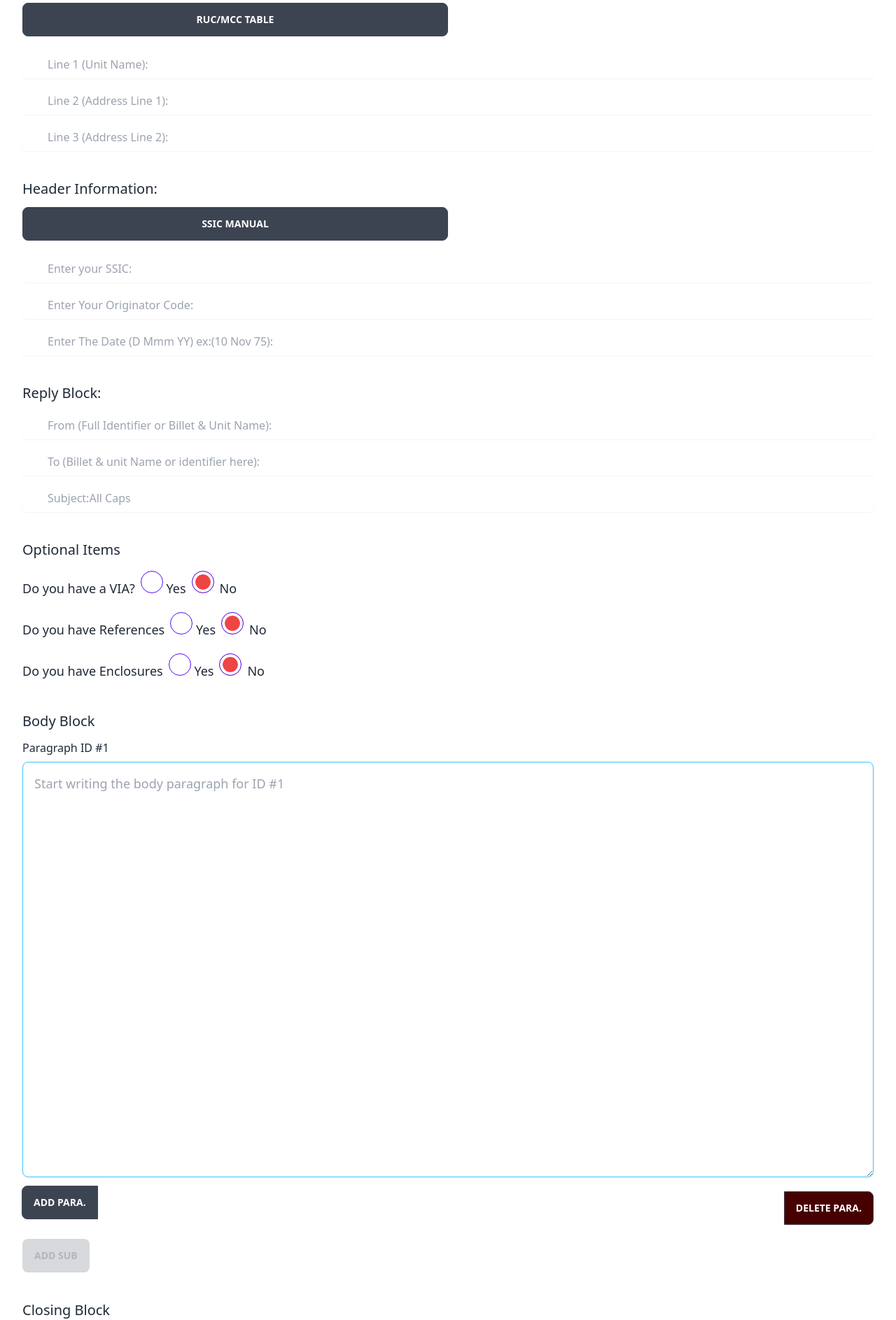
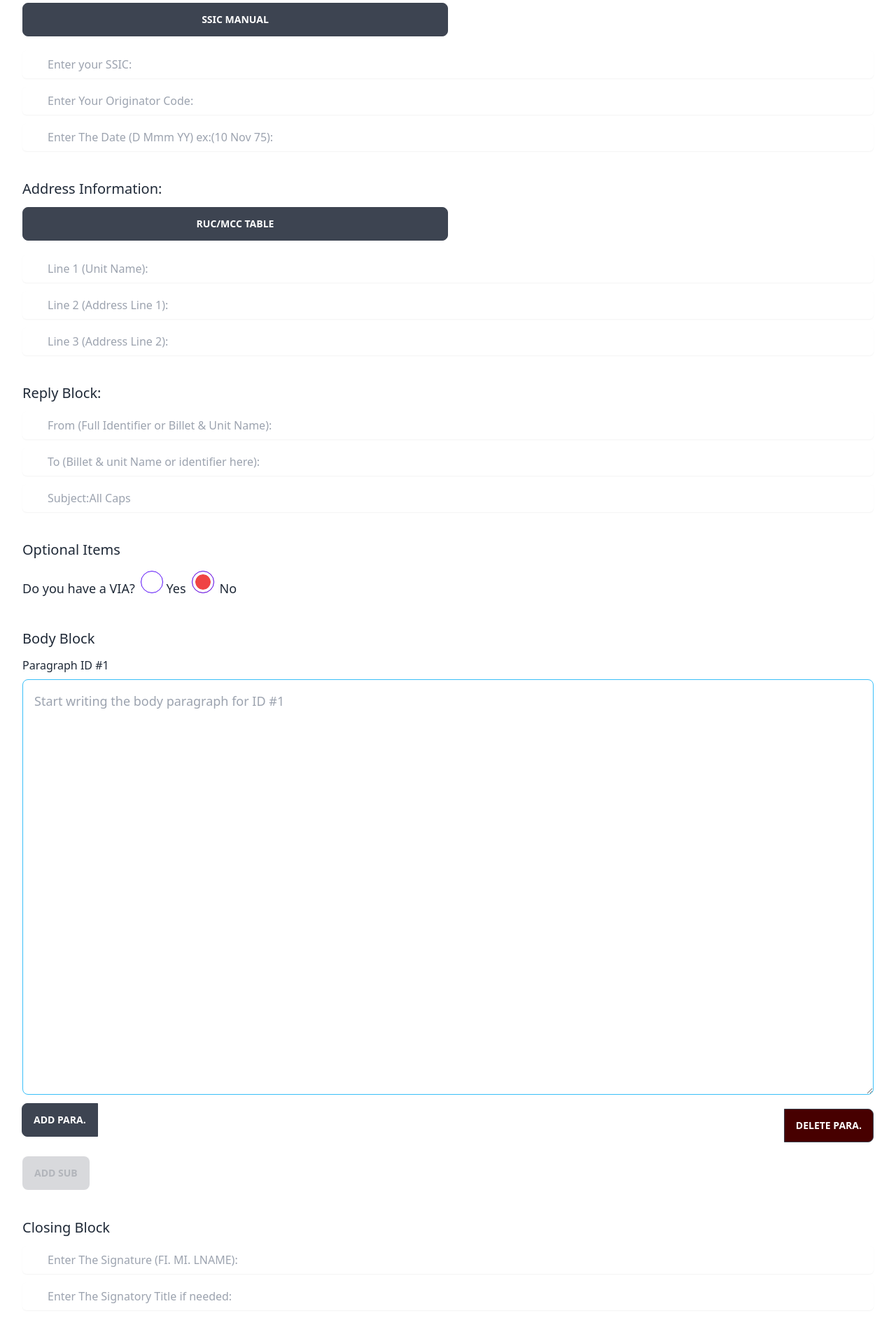
Before and after one commit to GregPetropoulos/Naval-Letter-Generator, a React (Create React App) app: page / in a window 1280 px wide. Shown: the part 480-2367 px from the top of the page at 70% size. Built offline with nearby package versions, Linux system fonts and the light colour scheme.

Commit message:
Migrating the state to to the top level of app.js and changed the state to an object rather an array. The inputfields are working correctly with the migrated state, next the radio buttons

```diff
--- a/src/App.js
+++ b/src/App.js
@@ -3,16 +3,32 @@
 // Naval Letter Format Generator
 
 
-
+import { useState } from 'react';
 import Header from './components/Header';
 import Form from './components/Form';
 import Footer from './components/Footer';
 
 function App() {
+const [data, setData]=useState({
+  filename: '',
+  line1UnitName: '',
+  line2Address: '',
+  line3Address: '',
+  ssic: '',
+  originatorCode: '',
+  date: '',
+  fromBilletUnitName: '',
+  toBilletUnitName: '',
+  subject: '',
+  via:[{id:1, title:'some value'}],
+  enclosures:'',
+  references:''
+})
+console.log("data in appjs", data)
   return (
     <main className='container mx-auto'>
       <Header />
-      <Form />
+      <Form data={data} setData={setData}/>
       {/* <Footer /> footer must go in the form for now, its pushing on UI AT 275px and less*/}
     </main>
 
--- a/src/components/BodyBlock.jsx
+++ b/src/components/BodyBlock.jsx
@@ -117,6 +117,7 @@ const BodyBlock = () => {
               spellCheck='true'
               type='text'
               value={item.paragraph}
+              required
               onChange={(e) => bodyBlockOnChange(e, item.pId, index)}
               className=' block h-full py-4 text-xs from-control input input-bordered input-info w-full sm:text-lg '
               placeholder={`Start writing the body paragraph for ID #${item.pId}`}
--- a/src/components/ClosingBlock.jsx
+++ b/src/components/ClosingBlock.jsx
@@ -2,6 +2,7 @@ import { Fragment, useState } from 'react';
 
 const ClosingBlock = () => {
   const [closeBlock, setCloseBlock] = useState([]);
+  const [sigTitle, setSigTitle] = useState([]);
   const [copyIsChecked, setCopyIsChecked] = useState(false);
   const [addCopyInput, setAddCopyInput] = useState([]);
 
@@ -36,7 +37,7 @@ const ClosingBlock = () => {
     setAddCopyInput(textCopyInputs);
   };
   // Inline onChange for the Closing Block signature
-
+// console.log(sigTitle)
   return (
     <Fragment>
       <label className='sm:text-xl mt-7'>Closing Block</label>
@@ -48,6 +49,19 @@ const ClosingBlock = () => {
         placeholder='Enter The Signature (FI. MI. LNAME):'
         className=' text-black text-[8.5px] rounded-md py-2 pl-1 pr-0 shadow-sm focus:outline-none focus:border-sky-500 focus:ring-sky-500 focus:ring-1 sm:text-base sm:pl-9 sm:pr-3'
         type='text'
+        required
+        maxLength={50}
+      />
+  <input
+        name='title'
+        id='title'
+        value={sigTitle.tile}
+        onChange={(e) => setSigTitle(({[e.target.name]: e.target.value}) )}
+        placeholder='Enter The Signatory Title if needed:'
+        className=' text-black text-[8.5px] rounded-md py-2 pl-1 pr-0 shadow-sm focus:outline-none focus:border-sky-500 focus:ring-sky-500 focus:ring-1 sm:text-base sm:pl-9 sm:pr-3'
+        type='text'
+        required
+        maxLength={50}
       />
 
       {/****--------------4TH RADIO BUTTON AND COPY TO FIELDS-----------------****/}
@@ -88,7 +102,7 @@ const ClosingBlock = () => {
               />
 
               {/* Add button appears on last input field added */}
-              {addCopyInput.length - 1 === index && addCopyInput.length < 3 && (
+              {addCopyInput.length - 1 === index && addCopyInput.length < 10 && (
                 <button
                   type='button'
                   className='btn mr-4 mb-3 btn-sm sm:btn'
--- a/src/components/Form.jsx
+++ b/src/components/Form.jsx
@@ -5,7 +5,7 @@ import BodyBlock from './BodyBlock';
 import ClosingBlock from './ClosingBlock';
 import Footer from './Footer';
 
-const Form = () => {
+const Form = ({data,setData}) => {
   return (
     <Fragment>
     {/* // <div className='form-control'> */}
@@ -13,8 +13,8 @@ const Form = () => {
         Naval Letter Format Generator
       </h1>
       <form className=' form flex flex-col gap-3'>
-        <InputFields />
-        <Radios />
+        <InputFields data={data} setData={setData}/>
+        <Radios data={data} setData={setData}/>
         <BodyBlock />
         <ClosingBlock/>
         <Footer/>
--- a/src/components/InputFields.jsx
+++ b/src/components/InputFields.jsx
@@ -1,39 +1,64 @@
 import { useState, Fragment } from 'react';
 
-const InputFields = () => {
-  const [inputFields, setInputFields] = useState({
-    filename: '',
-    line1UnitName: '',
-    line2Address: '',
-    line3Address: '',
-    ssic: '',
-    originatorCode: '',
-    date: '',
-    fromBilletUnitName: '',
-    toBilletUnitName: '',
-    subject: ''
-  });
+const InputFields = ({data,setData}) => {
+  // const [inputFields, setInputFields] = useState({
+  //   filename: '',
+  //   line1UnitName: '',
+  //   line2Address: '',
+  //   line3Address: '',
+  //   ssic: '',
+  //   originatorCode: '',
+  //   date: '',
+  //   fromBilletUnitName: '',
+  //   toBilletUnitName: '',
+  //   subject: ''
+  // });
 
-  const {filename,line1UnitName,line2Address,line3Address,ssic,originatorCode,date,fromBilletUnitName,toBilletUnitName,subject}=inputFields
+  // const {
+  //   filename,
+  //   line1UnitName,
+  //   line2Address,
+  //   line3Address,
+  //   ssic,
+  //   originatorCode,
+  //   date,
+  //   fromBilletUnitName,
+  //   toBilletUnitName,
+  //   subject
+  // } = inputFields;
 
 
-console.log(inputFields);
+  const {
+    filename,
+    line1UnitName,
+    line2Address,
+    line3Address,
+    ssic,
+    originatorCode,
+    date,
+    fromBilletUnitName,
+    toBilletUnitName,
+    subject
+  } = data;
+
+  // console.log(inputFields);
+  // console.log("data in inputfields",data);
 
 
-const onChange = e => {
-console.log("hit")
-e.preventDefault()
-const {name, value}=e.target
+  const onChange = (e) => {
+    // console.log('hit');
+    e.preventDefault();
+    const { name, value } = e.target;
 
-//*LOGIC HANDLING EACH FIELD VALIDATION/REQUIREMENTS
-if(name==='subject'){
-const upperCaseSubj = value.toUpperCase()
-  setInputFields(prev=> ({...prev,[name]:upperCaseSubj}))
-}else{
-  setInputFields(prev=> ({...prev,[name]:value}))
-
-}
-}
+    //*LOGIC HANDLING EACH FIELD VALIDATION/REQUIREMENTS
+    if (name === 'subject') {
+      const upperCaseSubj = value.toUpperCase();
+      // setInputFields((prev) => ({ ...prev, [name]: upperCaseSubj }));
+      setData((prev) => ({ ...prev, [name]: upperCaseSubj }));
+    } else {
+      setData((prev) => ({ ...prev, [name]: value }));
+    }
+  };
   return (
     <Fragment>
       <label className='sm:text-xl mt-7'> File Name Information:</label>
@@ -46,6 +71,40 @@ const upperCaseSubj = value.toUpperCase()
         onChange={onChange}
         required
         maxLength={85}
+        spellCheck='true'
+      />
+      <label className='sm:text-xl mt-7'> Header Information:</label>
+      <button className='btn btn-sm mb-2 w-1/2 sm:btn'>SSIC Manual</button>
+      <input
+        className='text-black  text-xs rounded-md py-2 pl-9 pr-3 shadow-sm focus:outline-none focus:border-sky-500 focus:ring-sky-500 focus:ring-1 sm:text-base'
+        placeholder='Enter your SSIC:'
+        type='number'
+        name='ssic'
+        value={ssic}
+        onChange={onChange}
+        required
+        max={5}
+
+      />
+      <input
+        className=' text-black text-xs rounded-md py-2 pl-1 pr-2 shadow-sm focus:outline-none focus:border-sky-500 focus:ring-sky-500 focus:ring-1 sm:text-base sm:pl-9 sm:pr-3'
+        placeholder='Enter Your Originator Code:'
+        type='text'
+        name='originatorCode'
+        value={originatorCode}
+        onChange={onChange}
+        maxLength={47}
+        required
+      />
+      <input
+        className='text-black  text-xs rounded-md py-2 pl-1 pr-1 shadow-sm focus:outline-none focus:border-sky-500 focus:ring-sky-500 focus:ring-1 sm:text-base sm:pl-9 sm:pr-3'
+        placeholder='Enter The Date (D Mmm YY) ex:(10 Nov 75):'
+        type='text'
+        name='date'
+        value={date}
+        onChange={onChange}
+        required
+        maxLength={18}
       />
       <label className='sm:text-xl mt-7'> Address Information:</label>
       <button className='btn btn-sm mb-2 w-1/2 sm:btn'>RUC/MCC Table</button>
@@ -57,6 +116,8 @@ const upperCaseSubj = value.toUpperCase()
         value={line1UnitName}
         onChange={onChange}
         required
+        maxLength={85}
+        spellCheck='true'
       />
       <input
         className=' text-black text-xs rounded-md py-2 pl-9 pr-3 shadow-sm focus:outline-none focus:border-sky-500 focus:ring-sky-500 focus:ring-1 sm:text-base'
@@ -66,6 +127,8 @@ const upperCaseSubj = value.toUpperCase()
         value={line2Address}
         onChange={onChange}
         required
+        maxLength={47}
+
       />
       <input
         className='text-black  text-xs rounded-md py-2 pl-9 pr-3 shadow-sm focus:outline-none focus:border-sky-500 focus:ring-sky-500 focus:ring-1 sm:text-base'
@@ -74,36 +137,10 @@ const upperCaseSubj = value.toUpperCase()
         name='line3Address'
         value={line3Address}
         onChange={onChange}
+        maxLength={47}
+
       />
-      <label className='sm:text-xl mt-7'> Header Information:</label>
-      <button className='btn btn-sm mb-2 w-1/2 sm:btn'>SSIC Manual</button>
-      <input
-        className='text-black  text-xs rounded-md py-2 pl-9 pr-3 shadow-sm focus:outline-none focus:border-sky-500 focus:ring-sky-500 focus:ring-1 sm:text-base'
-        placeholder='Enter your SSIC:'
-        type='text'
-        name='ssic'
-        value={ssic}
-        onChange={onChange}
-        required
-      />
-      <input
-        className=' text-black text-xs rounded-md py-2 pl-1 pr-2 shadow-sm focus:outline-none focus:border-sky-500 focus:ring-sky-500 focus:ring-1 sm:text-base sm:pl-9 sm:pr-3'
-        placeholder='Enter Your Originator Code:'
-        type='text'
-        name='originatorCode'
-        value={originatorCode}
-        onChange={onChange}
-        required
-      />
-      <input
-        className='text-black  text-xs rounded-md py-2 pl-1 pr-1 shadow-sm focus:outline-none focus:border-sky-500 focus:ring-sky-500 focus:ring-1 sm:text-base sm:pl-9 sm:pr-3'
-        placeholder='Enter The Date (D Mmm YY) ex:(10 Nov 75):'
-        type='text'
-        name='date'
-        value={date}
-        onChange={onChange}
-        required
-      />
+
       <label className='sm:text-xl mt-7'> Reply Block:</label>
       <input
         className=' text-black text-[10px] rounded-md py-2 pl-1 pr-0 shadow-sm focus:outline-none focus:border-sky-500 focus:ring-sky-500 focus:ring-1 sm:text-base sm:pl-9 sm:pr-3'
@@ -113,6 +150,8 @@ const upperCaseSubj = value.toUpperCase()
         value={fromBilletUnitName}
         onChange={onChange}
         required
+        maxLength={85}
+
       />
       <input
         className=' text-black text-[10px] rounded-md py-2 pl-1 pr-1 shadow-sm focus:outline-none focus:border-sky-500 focus:ring-sky-500 focus:ring-1 sm:text-base sm:pl-9 sm:pr-3'
@@ -122,6 +161,8 @@ const upperCaseSubj = value.toUpperCase()
         value={toBilletUnitName}
         onChange={onChange}
         required
+        maxLength={85}
+
       />
       <input
         spellCheck='true'
@@ -132,6 +173,9 @@ const upperCaseSubj = value.toUpperCase()
         value={subject}
         onChange={onChange}
         required
+        maxLength={85}
+
+
       />
     </Fragment>
   );
--- a/src/components/Radios.jsx
+++ b/src/components/Radios.jsx
@@ -1,85 +1,115 @@
 import { Fragment, useState } from 'react';
 
-const Radios = () => {
+const Radios = ({ data, setData }) => {
   const [viaIsChecked, setViaIsChecked] = useState(false);
-  const [refIsChecked, setRefIsChecked] = useState(false);
-  const [encIsChecked, setEncIsChecked] = useState(false);
+  // const [refIsChecked, setRefIsChecked] = useState(false);
+  // const [encIsChecked, setEncIsChecked] = useState(false);
 
-  const [addViaInput, setAddViaInput] = useState([]);
-  const [addRefInput, setAddRefInput] = useState([]);
-  const [addEncInput, setAddEncInput] = useState([]);
+  // const [addViaInput, setAddViaInput] = useState([]);
+  // const [addRefInput, setAddRefInput] = useState([]);
+  // const [addEncInput, setAddEncInput] = useState([]);
 
+  const { via, enclosures, references } = data;
+
+  const dataCopy = data;
   // If the VIA radio button is checked Yes, show the first input field and add button
   // If an additional VIA field is added show the remove button
   // * HANDLING THE RADIO CLICK AND SETTING THE INTIAL STATE
-  const viaOnChange = () => {
+  const viaOnChange = (e) => {
     setViaIsChecked(!viaIsChecked);
-    setAddViaInput([{ via: '' }]);
+    //* ClEARING THE VIA STATE IF NO IS CHECKED
+    if (viaIsChecked === true) {
+      setData((prev) =>
+        prev.via.length > 0
+          ? { ...prev, via: [{ id:1, title: '' }] }
+          : prev
+      );
+    }
   };
-  const refOnChange = () => {
-    setRefIsChecked(!refIsChecked);
-    setAddRefInput([{ references: '' }]);
-  };
+  // const refOnChange = () => {
+  //   setRefIsChecked(!refIsChecked);
+  //   setAddRefInput([{ references: '' }]);
+  // };
 
-  const encOnChange = () => {
-    setEncIsChecked(!encIsChecked);
-    setAddEncInput([{ enclosures: '' }]);
-  };
+  // const encOnChange = () => {
+  //   setEncIsChecked(!encIsChecked);
+  //   setAddEncInput([{ enclosures: '' }]);
+  // };
 
   // * HANDLING THE ADDITION OF HTML INPUT ELEMENTS AMD STATE UPDATES
   const addViaInputTag = () => {
-    setAddViaInput((prev) => [...prev, { via: '' }]);
+    // setAddViaInput((prev) => [...prev, { via: '' }]);
+    // setData((prev) => ({ ...prev,: }));
+    console.log('hit');
+
+
+    setData((prev) => ({...prev, via:[...prev.via,{id:"", title:'checkcheck'}]}))
+
+
+
+
+console.log('via in adder', via);
+    console.log('addViaInputTag');
   };
-  const addRefInputTag = () => {
-    setAddRefInput((prev) => [...prev, { references: '' }]);
-  };
-  const addEncInputTag = () => {
-    setAddEncInput((prev) => [...prev, { enclosures: '' }]);
-  };
-
+  // const addRefInputTag = () => {
+  //   setAddRefInput((prev) => [...prev, { references: '' }]);
+  // };
+  // const addEncInputTag = () => {
+  //   setAddEncInput((prev) => [...prev, { enclosures: '' }]);
+  // };
   // * HANDLING THE REMOVAL OF HTML INPUT ELEMENTS
   // Two ways to remove an item either by clicking remove button or click the button radio "No"
   const removeViaInputTag = (e, index) => {
-    const inputs = [...addViaInput];
+    // const inputs = [...addViaInput];
+    // setAddViaInput(arrItemRemoved);
+    const inputs = [...data];
     const arrItemRemoved = inputs.filter((item, idx) => idx !== index);
-    setAddViaInput(arrItemRemoved);
+    setData(arrItemRemoved);
   };
 
-  const removeRefInputTag = (e, index) => {
-    const inputs = [...addRefInput];
-    const arrItemRemoved = inputs.filter((item, idx) => idx !== index);
-    setAddRefInput(arrItemRemoved);
-  };
-  const removeEncInputTag = (e, index) => {
-    const inputs = [...addEncInput];
-    const arrItemRemoved = inputs.filter((item, idx) => idx !== index);
-    setAddEncInput(arrItemRemoved);
-  };
+  // const removeRefInputTag = (e, index) => {
+  //   const inputs = [...addRefInput];
+  //   const arrItemRemoved = inputs.filter((item, idx) => idx !== index);
+  //   setAddRefInput(arrItemRemoved);
+  // };
+  // const removeEncInputTag = (e, index) => {
+  //   const inputs = [...addEncInput];
+  //   const arrItemRemoved = inputs.filter((item, idx) => idx !== index);
+  //   setAddEncInput(arrItemRemoved);
+  // };
 
   // * HADLING THE ONCHANGES FOR TEXT INPUTS SEPERATELY
   const handleViaTextInput = (e, index) => {
-    const textViaInputs = [...addViaInput];
-    // destructure
-    const { name, value } = e.target;
+    // const textViaInputs = [...addViaInput];
+    // setAddViaInput(textViaInputs);
+    const textViaInputs = data;
+
+    const { name, id, value } = e.target;
     // access the index and name ex: at 0 index the value of via is ''
     // due to destrcuture we have access to name, value
-    textViaInputs[index][name] = value;
-    setAddViaInput(textViaInputs);
+
+    textViaInputs.via[index].title = value;
+    console.log('value ', value);
+    console.log('index', index);
+    console.log('id', id);
+    console.log('name', name);
+
+    setData((prev) => ({ ...prev, ...textViaInputs }));
   };
 
-  const handleRefTextInput = (e, index) => {
-    const textRefInputs = [...addRefInput];
-    const { name, value } = e.target;
-    textRefInputs[index][name] = value;
-    setAddRefInput(textRefInputs);
-  };
+  // const handleRefTextInput = (e, index) => {
+  //   const textRefInputs = [...addRefInput];
+  //   const { name, value } = e.target;
+  //   textRefInputs[index][name] = value;
+  //   setAddRefInput(textRefInputs);
+  // };
 
-  const handleEncTextInput = (e, index) => {
-    const textEncInputs = [...addEncInput];
-    const { name, value } = e.target;
-    textEncInputs[index][name] = value;
-    setAddEncInput(textEncInputs);
-  };
+  // const handleEncTextInput = (e, index) => {
+  //   const textEncInputs = [...addEncInput];
+  //   const { name, value } = e.target;
+  //   textEncInputs[index][name] = value;
+  //   setAddEncInput(textEncInputs);
+  // };
 
   return (
     <Fragment>
@@ -109,43 +139,56 @@ const Radios = () => {
         />
         No
       </div>
-      {viaIsChecked
-        ? addViaInput.map((item, index) => (
+      {viaIsChecked ? (
+        <div>
+          {via.map(
+            (viaItem, index) => (
               <div key={index}>
                 <input
-                name='via'
-                id='via'
-                value={item.via}
+                  // name={`${viaItem.name}-${viaItem.id}`}
+                  // id={`${viaItem.name}-${viaItem.id}`}
+                  name={'title'}
+                  // id={'title'}
+                  id={viaItem.id}
+                  value={viaItem.title}
                   onChange={(e) => handleViaTextInput(e, index)}
                   type='text'
                   className='block w-full text-black text-[8px] my-3 rounded-md py-2 pl-1 pr-2 shadow-sm focus:outline-none focus:border-sky-500 focus:ring-sky-500 focus:ring-1 sm:text-base sm:pl-9 sm:pr-3'
                   placeholder='Enter The Via (Title, name of activity (Code), location when needed'
                 />
 
-              {/* Add button appears on last input field added */}
-              {addViaInput.length - 1 === index && addViaInput.length < 3 && (
                   <button
+                  type='button'
+                  className='btn mr-4 mb-3 btn-sm sm:btn'
+                  onClick={ addViaInputTag}>
+                    Add VIA
+                  </button>
+                    </div>
+                      )
+
+            //  {dataCopy.length > 1 && (
+            //    <button
+            //      type='button'
+            //      className='btn btn-sm sm:btn'
+            // //     // onClick={(e) => removeViaInputTag(e, index)}
+            //    onClick={(e) => removeViaInputTag(e)}
+            //      >
+            //    Remove VIA
+            //   </button>
+            // )}
+          )}
+
+            {/* <button
                   type='button'
                   className='btn mr-4 mb-3 btn-sm sm:btn'
                   onClick={addViaInputTag}>
                     Add VIA
-                </button>
-              )}
-
-              {addViaInput.length > 1 && (
-                <button
-                  type='button'
-                  className='btn btn-sm sm:btn'
-                  onClick={(e) => removeViaInputTag(e, index)}>
-                  Remove VIA
-                </button>
-              )}
+                  </button> */}
         </div>
-          ))
-        : null}
+      ) : null}
 
       {/****--------------2nd RADIO BUTTON AND FIELDS-----------------****/}
-      <div className='form-control block items-center text-xs my-1 sm:text-lg'>
+      {/* <div className='form-control block items-center text-xs my-1 sm:text-lg'>
         <label className='mb-2 mr-2'> Do you have References</label>
         <input
           type='radio'
@@ -167,8 +210,8 @@ const Radios = () => {
           className='radio  mx-2 radio-xs radio-primary checked:bg-red-500 sm:radio-lg'
         />
         No
-      </div>
-      {refIsChecked
+      </div> */}
+      {/* {refIsChecked
         ? addRefInput.map((item, index) => (
             <div key={index}>
               <input
@@ -179,10 +222,10 @@ const Radios = () => {
                 type='text'
                 className='block w-full text-black text-[8px] my-3 rounded-md py-2 pl-1 pr-2 shadow-sm focus:outline-none focus:border-sky-500 focus:ring-sky-500 focus:ring-1 sm:text-base sm:pl-9 sm:pr-3'
                 placeholder='Ref:    (a) COMSUBGRU TWO ltr 7200 Ser N1/123 of 12 Mar 08 '
-              />
+              /> */}
 
       {/* Add button appears on last input field added */}
-              {addRefInput.length - 1 === index && addRefInput.length < 52 && (
+      {/* {addRefInput.length - 1 === index && addRefInput.length < 50 && (
                 <button
                   type='button'
                   className='btn mr-4 mb-3 btn-sm sm:btn'
@@ -201,9 +244,9 @@ const Radios = () => {
               )}
             </div>
           ))
-        : null}
+        : null} */}
       {/****--------------3nd RADIO BUTTON AND FIELDS-----------------****/}
-      <div className='form-control block items-center text-xs my-1 sm:text-lg'>
+      {/* <div className='form-control block items-center text-xs my-1 sm:text-lg'>
         <label className='mb-2 mr-2'> Do you have Enclosures</label>
         <input
           type='radio'
@@ -225,8 +268,8 @@ const Radios = () => {
           className='radio  mx-2 radio-xs radio-primary checked:bg-red-500 sm:radio-lg'
         />
         No
-      </div>
-      {encIsChecked
+      </div> */}
+      {/* {encIsChecked
         ? addEncInput.map((item, index) => (
             <div key={index}>
               <input
@@ -237,10 +280,10 @@ const Radios = () => {
                 type='text'
                 className='block w-full text-black text-[8px] my-3 rounded-md py-2 pl-1 pr-2 shadow-sm focus:outline-none focus:border-sky-500 focus:ring-sky-500 focus:ring-1 sm:text-base sm:pl-9 sm:pr-3'
                 placeholder={`(${index+1}) List of Reserve Officers Selected for Promotion to Colonel`}
-              />
+              /> */}
 
       {/* Add button appears on last input field added */}
-              {addEncInput.length - 1 === index && addEncInput.length < 52 && (
+      {/* {addEncInput.length - 1 === index && addEncInput.length < 50 && (
                 <button
                   type='button'
                   className='btn mr-4 mb-3 btn-sm sm:btn'
@@ -259,7 +302,7 @@ const Radios = () => {
               )}
             </div>
           ))
-        : null}
+        : null} */}
     </Fragment>
   );
 };
```
Also changed, not shown: 1 other file (tests, documents, lock files or other folders). Lines whose indentation alone changed are shown as unchanged.
